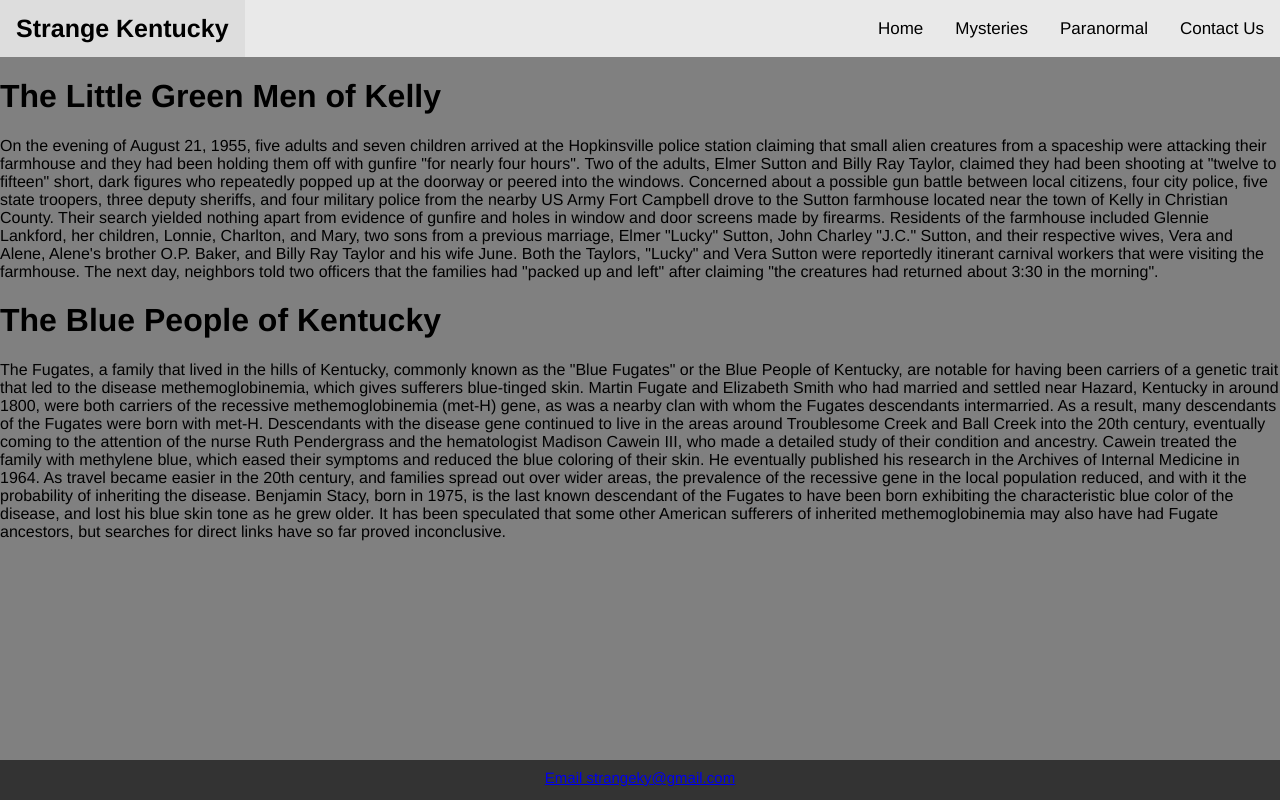
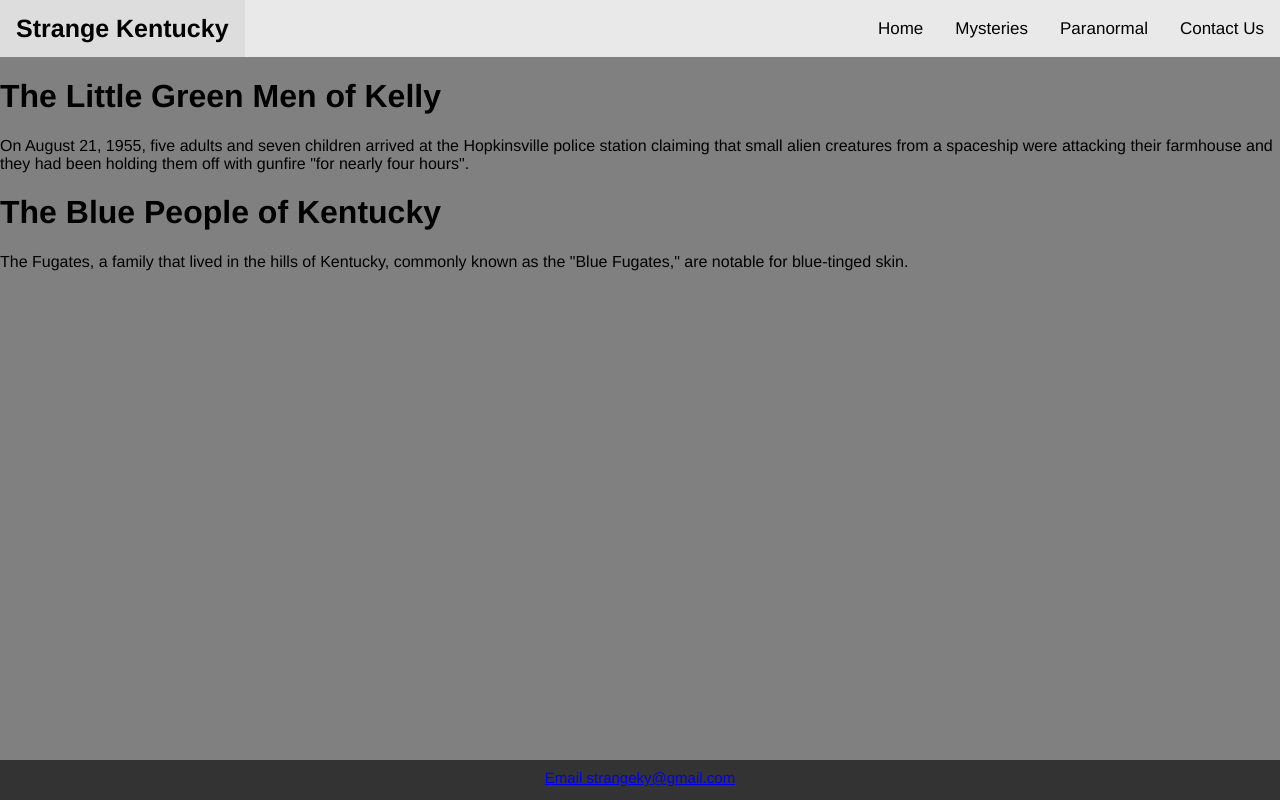
Before and after one commit to kschroader/StrangerKY2, a plain HTML site: page sections/mysteries.html in a window 1280 px wide. Drawn offline with Linux system fonts and the light colour scheme.

Commit message:
final change

```diff
--- a/sections/mysteries.html
+++ b/sections/mysteries.html
@@ -27,28 +27,13 @@
         <div class="title">
         <h1> The Little Green Men of Kelly</h1>
         </div>
-        <p>On the evening of August 21, 1955, five adults and seven children arrived at the Hopkinsville police station claiming that small alien creatures from a spaceship were attacking their farmhouse and they had been holding them off with gunfire "for nearly four hours". Two of the adults, Elmer Sutton and Billy Ray Taylor, claimed they had been shooting at "twelve to fifteen" short, dark figures who repeatedly popped up at the doorway or peered into the windows.
-
-          Concerned about a possible gun battle between local citizens, four city police, five state troopers, three deputy sheriffs, and four military police from the nearby US Army Fort Campbell drove to the Sutton farmhouse located near the town of Kelly in Christian County. Their search yielded nothing apart from evidence of gunfire and holes in window and door screens made by firearms.
-
-          Residents of the farmhouse included Glennie Lankford, her children, Lonnie, Charlton, and Mary, two sons from a previous marriage, Elmer "Lucky" Sutton, John Charley "J.C." Sutton, and their respective wives, Vera and Alene, Alene's brother O.P. Baker, and Billy Ray Taylor and his wife June. Both the Taylors, "Lucky" and Vera Sutton were reportedly itinerant carnival workers that were visiting the farmhouse. The next day, neighbors told two officers that the families had "packed up and left" after claiming "the creatures had returned about 3:30 in the morning".</p>
+        <p>On August 21, 1955, five adults and seven children arrived at the Hopkinsville police station claiming that small alien creatures from a spaceship were attacking their farmhouse and they had been holding them off with gunfire "for nearly four hours".
+        </p>
 
           <div class="title">
           <h1>The Blue People of Kentucky</h1>
           </div>
-          <p>The Fugates, a family that lived in the hills of Kentucky, commonly known as the "Blue Fugates" or the Blue People of Kentucky, are notable for having been carriers of a genetic trait that led to the disease methemoglobinemia, which gives sufferers blue-tinged skin.
-
-            Martin Fugate and Elizabeth Smith who had married and settled near Hazard, Kentucky in around 1800, were both carriers of the recessive methemoglobinemia (met-H) gene, as was a nearby clan with whom the Fugates descendants intermarried. As a result, many descendants of the Fugates were born with met-H.
-
-            Descendants with the disease gene continued to live in the areas around Troublesome Creek and Ball Creek into the 20th century, eventually coming to the attention of the nurse Ruth Pendergrass and the hematologist Madison Cawein III, who made a detailed study of their condition and ancestry.
-
-            Cawein treated the family with methylene blue, which eased their symptoms and reduced the blue coloring of their skin. He eventually published his research in the Archives of Internal Medicine in 1964.
-
-            As travel became easier in the 20th century, and families spread out over wider areas, the prevalence of the recessive gene in the local population reduced, and with it the probability of inheriting the disease.
-
-            Benjamin Stacy, born in 1975, is the last known descendant of the Fugates to have been born exhibiting the characteristic blue color of the disease, and lost his blue skin tone as he grew older.
-
-            It has been speculated that some other American sufferers of inherited methemoglobinemia may also have had Fugate ancestors, but searches for direct links have so far proved inconclusive.
+          <p>The Fugates, a family that lived in the hills of Kentucky, commonly known as the "Blue Fugates," are notable for blue-tinged skin.
           </p>
 
           <div class="footer">
```
Also changed, not shown: index.html (+1 -2 lines), sections/paranormal.html (+3 -4 lines).
